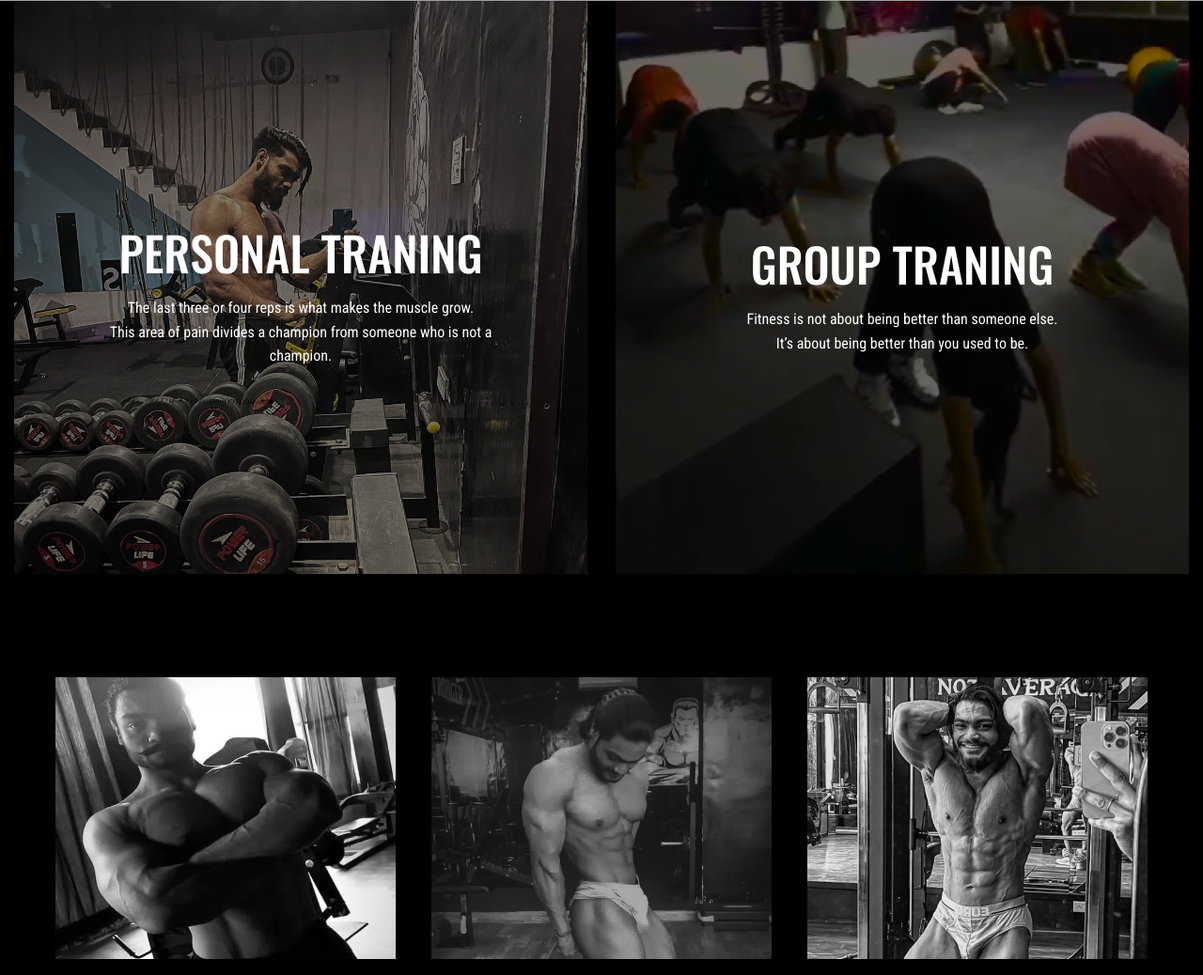
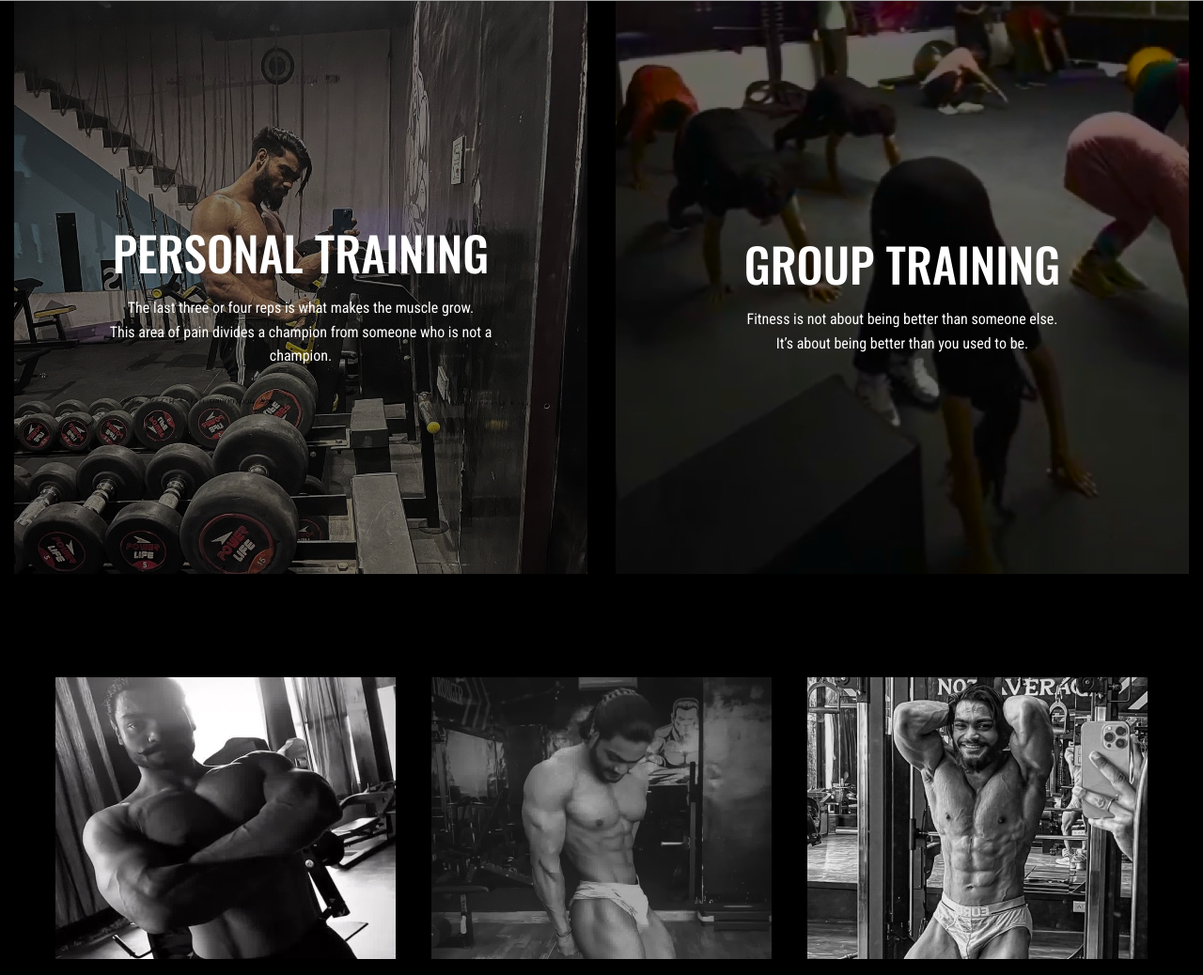
Before and after one commit to Kundan-karodiya/website, a plain HTML site: page index.html in a window 1280 px wide. Shown: the part 898-1936 px from the top of the page at 94% size. Drawn offline with nearby package versions, Linux system fonts and the light colour scheme; grey boxes are pictures that could not be loaded.

Commit message:
Update index.html

```diff
--- a/index.html
+++ b/index.html
@@ -103,7 +103,7 @@
                             <img src="./assets/img/gallery/cat1.png" alt="">
                             <div class="topic-content-box">
                                 <div class="topic-content">
-                                    <h3>Personal traning</h3>
+                                    <h3>Personal training</h3>
                                     <p>The last three or four reps is what makes the muscle grow. <br>This area of pain divides a champion from someone who is not a champion. <br>  </p>
                                 </div>
                             </div>
@@ -116,7 +116,7 @@
                             <img style="max-height: 1080px;" src="./assets/img/gallery/cat2.png" alt="">
                             <div class="topic-content-box">
                                 <div class="topic-content">
-                                    <h3>Group traning</h3>
+                                    <h3>Group training</h3>
                                     <p>Fitness is not about being better than someone else. <br>It’s about being better than you used to be.</p>
 
                                 </div>
```
